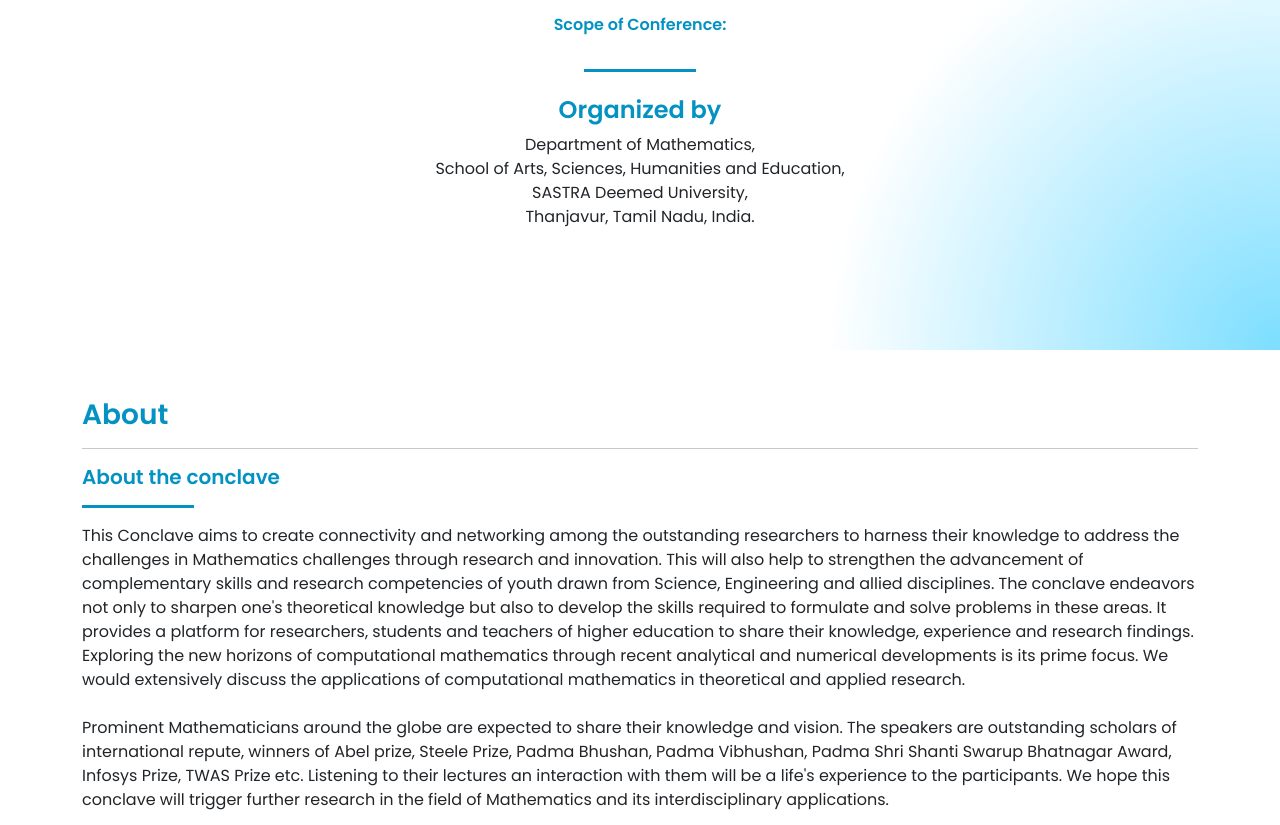
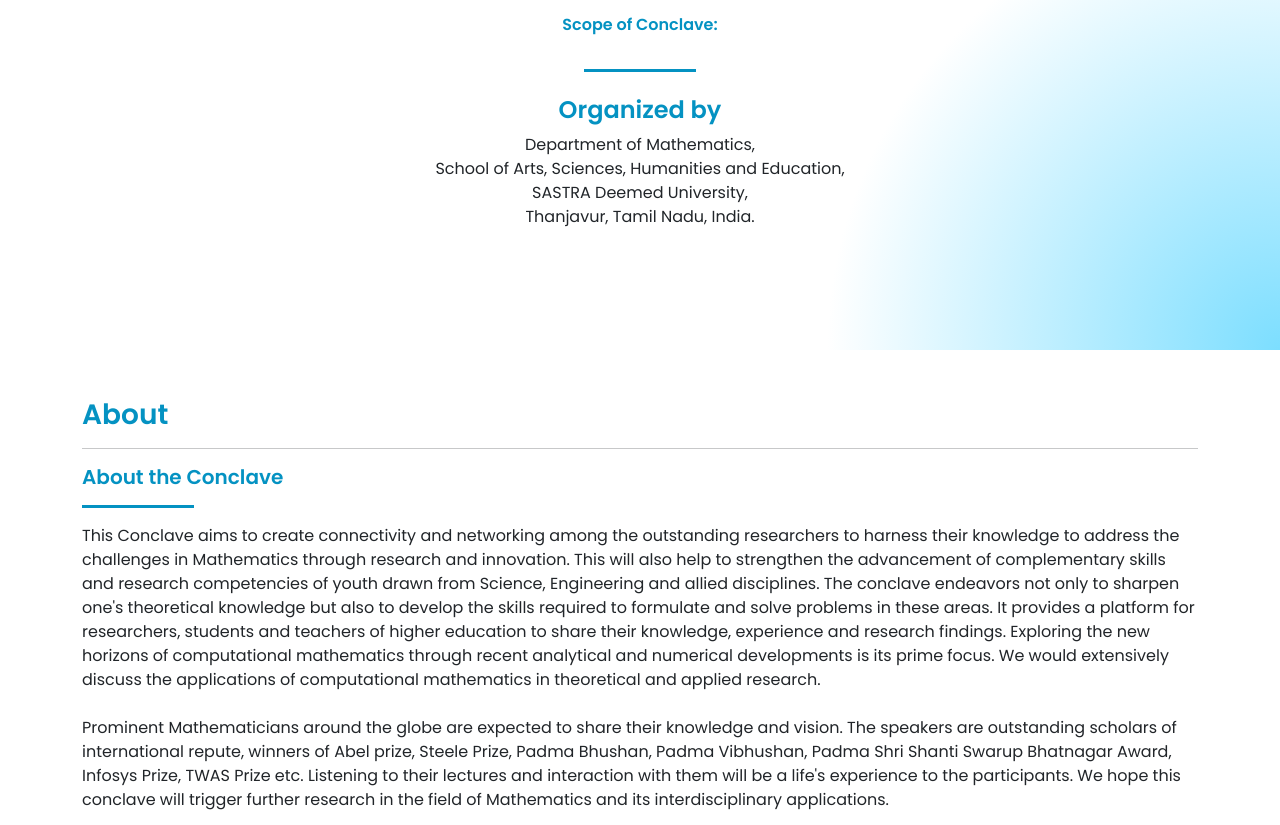
Before and after one commit to ganeshkalyank/imc2023, a plain HTML site: page index.html in a window 1280 px wide. Shown: the part 450-1275 px from the top of the page. Drawn offline with nearby package versions, Linux system fonts and the light colour scheme; a script that the page names is missing.

Commit message:
minor corrections

```diff
--- a/index.html
+++ b/index.html
@@ -70,7 +70,7 @@
             <h1 class="mt-4 hero-title">IMC-2023</h1>
             <h3 class="hero-subtitle">1st International Mathematics Conclave</h3>
             <div class="my-3">
-                <b>Scope of Conference:</b> <div id="herotext"></div>
+                <b>Scope of Conclave:</b> <div id="herotext"></div>
             </div>
             <div class="my-2 d-flex justify-content-center">
                 <div class="break-line my-3"></div>
@@ -87,12 +87,12 @@
     <div class="container my-5" id="about">
         <h3>About</h3>
         <hr />
-        <h5>About the conclave</h5>
+        <h5>About the Conclave</h5>
         <div class="break-line my-3"></div>
         <p>
             This Conclave aims to create connectivity and networking among
             the outstanding researchers to harness their knowledge to address
-            the challenges in Mathematics challenges through research and
+            the challenges in Mathematics through research and
             innovation. This will also help to strengthen the advancement
             of complementary skills and research competencies of youth drawn
             from Science, Engineering and allied disciplines. The conclave
@@ -109,7 +109,7 @@
             their knowledge and vision. The speakers are outstanding scholars
             of international repute, winners of Abel prize, Steele Prize,
             Padma Bhushan, Padma Vibhushan, Padma Shri Shanti Swarup Bhatnagar Award,
-            Infosys Prize, TWAS Prize etc. Listening to their lectures an interaction
+            Infosys Prize, TWAS Prize etc. Listening to their lectures and interaction
             with them will be a life's experience to the participants. We hope this
             conclave will trigger further research in the field of Mathematics and
             its interdisciplinary applications.
@@ -173,7 +173,7 @@
             <div class="col-md-6">
                 <h5>Payment Info</h5>
                 <div class="break-line my-3"></div>
-                <p>Participants can make the prescribed amount (Non Refundable) through NEFT/IMPS/other modes using the following bank account details: </p>
+                <p>Participants can pay the fee (non-refundable) through NEFT/IMPS/other modes using the following bank account details: </p>
                 <ul class="list-group">
                     <li class="list-group-item"><b>Account Name:</b> IMC-2023</li>
                     <li class="list-group-item"><b>Account Number:</b> 500101013470187</li>
@@ -573,7 +573,7 @@
                     <ul class="list-group list-group-flush">
                         <li class="list-group-item"><b>Last date for online registration:</b> 14th November 2023</li>
                         <li class="list-group-item"><b>Last date for submission of abstracts:</b> 5th October 2023</li>
-                        <li class="list-group-item"><b>Notification of acceptance of the submitted abstract:</b> 20th October 2023</li>
+                        <li class="list-group-item"><b>Notification of acceptance of abstract:</b> 20th October 2023</li>
                         <li class="list-group-item"><b>Receipt of camera-ready papers:</b> 5th November 2023</li>
                         <li class="list-group-item"><b>Conference dates:</b> 23rd to 25th November 2023</li>
                     </ul>
```
